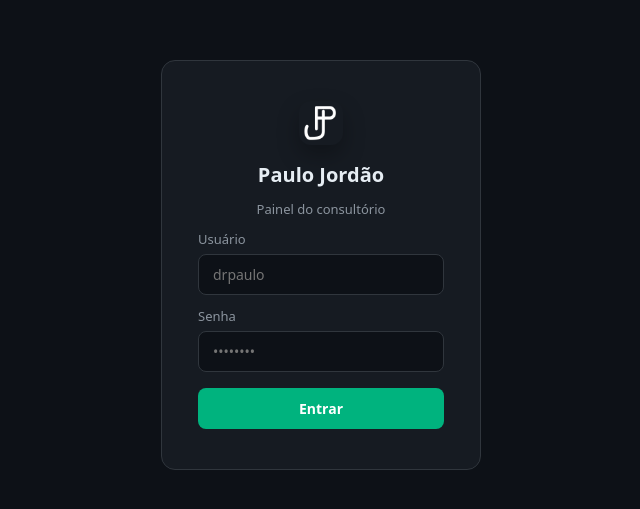
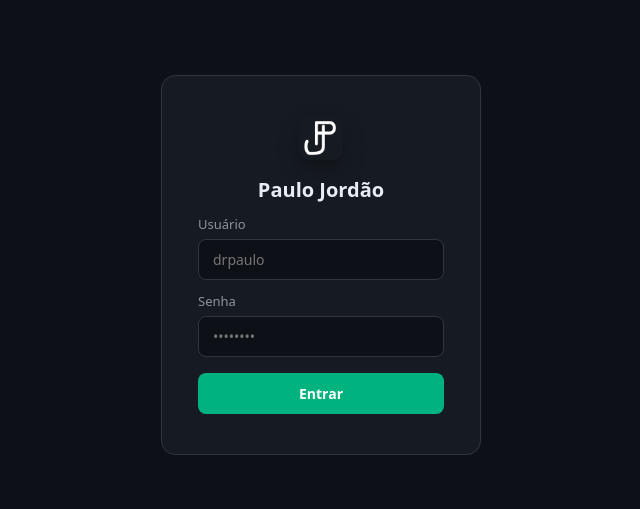
Before and after one commit to joaoarchives/-Sistema-de-Automa-o-de-Atendimento-via-WhatsApp-para-Cl-nica-de-Nutri-o, a React (Vite) app in the folder frontend/: page /login in a window 1280 px wide. Shown: the part 135-644 px from the top of the page, without its empty margins (319-959 px from the left). Built offline with nearby package versions, Linux system fonts and the light colour scheme; no server answers.

Commit message:
style: remove subtitulo da tela de login

```diff
--- a/frontend/src/pages/Login.jsx
+++ b/frontend/src/pages/Login.jsx
@@ -31,8 +31,6 @@ export default function Login() {
             <img src="/brand-mark.png" alt="Paulo Jordão" style={styles.logoMark} />
           </div>
           <h1 style={styles.titulo}>Paulo Jordão</h1>
-          <p style={styles.sub}>Painel do consultório</p>
-
           <div style={styles.fieldGroup}>
             <label style={styles.label}>Usuário</label>
             <input
```
